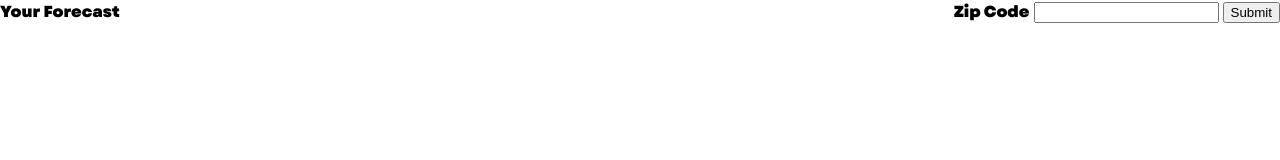
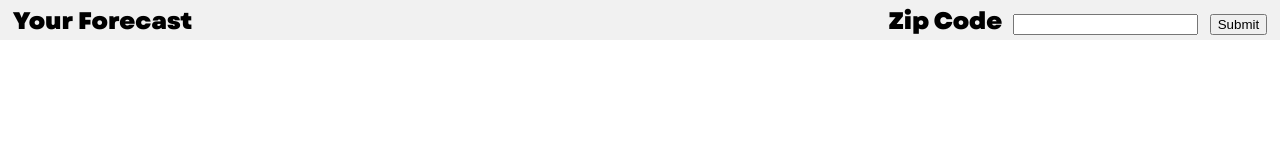
Before and after one commit to Travless/weather-app, a website built with webpack: page dist/index.html in a window 1280 px wide. Built offline with nearby package versions, Linux system fonts and the light colour scheme.

Commit message:
Add additional IDs to header elements, and begin to add sizing and transition attributes to the header

```diff
--- a/src/style.css
+++ b/src/style.css
@@ -35,7 +35,7 @@ body {
     font-family: 'body';
 }
 
-#title-cont,
+#title,
 #zip-label,
 #city-name,
 .feels-like-title,
@@ -66,7 +66,37 @@ body {
     display: flex;
     flex-direction: row;
     justify-content: space-between ;
+    align-items: center;
     height: 5vh;
+    background-color: rgba(232, 232, 232, .6);
+}
+
+#title,
+#zip-cont {
+    transition: 0.5s;
+}
+
+#title {
+    font-size: 1.5rem;
+    margin-left: 1vw;
+}
+
+#zip-label {
+    font-size: 1.5rem;
+    margin-right: 0.5vw;
+}
+
+#zip {
+    margin-right: 0.5rem;
+}
+
+#zip,
+#submit {
+    align-self: center;
+}
+
+#zip-cont {
+    margin-right: 1vw;
 }
 
 #weather-cont {
@@ -83,7 +113,7 @@ body {
     align-items: center;
     height: 100%;
     width: 30vw;
-   background-color: rgba(115, 115, 115, .75);
+   background-color: rgba(232, 232, 232, .6);
 }
 #city-name,
 #current-temp-f,
@@ -134,7 +164,7 @@ body {
     border: 1px solid black;
     height: 8.75vh;
     width: 30vw;
-    background-color: rgba(115, 115, 115, .75);
+    background-color: rgba(232, 232, 232, .6);
 }
 
 .current-day-time {
@@ -187,7 +217,7 @@ body {
 #panel-2 {
     display: grid;
     grid-template-columns: 20vw 20vw 20vw;
-    background-color: rgba(115, 115, 115, .75);
+    background-color: rgba(232, 232, 232, .6);
 }
 
 .feels-like-cont,
```
Also changed, not shown: dist/index.html.
